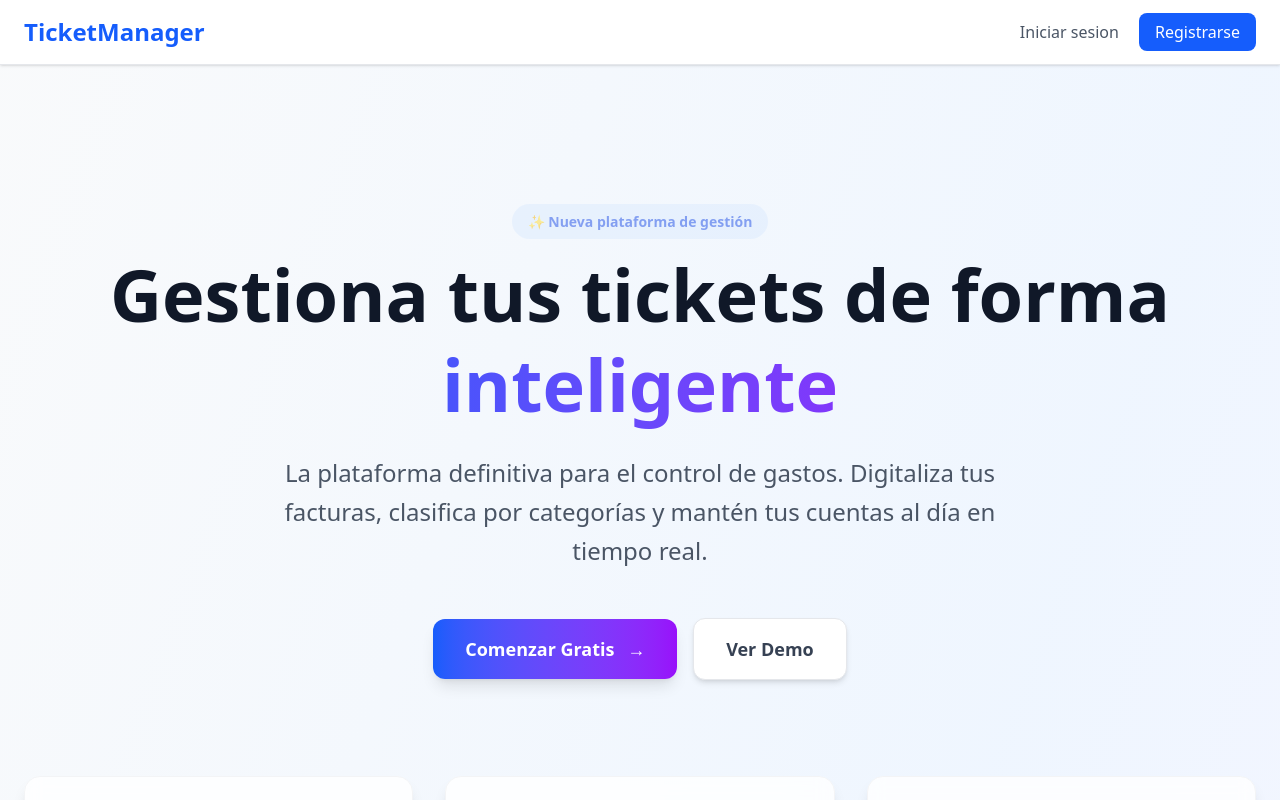
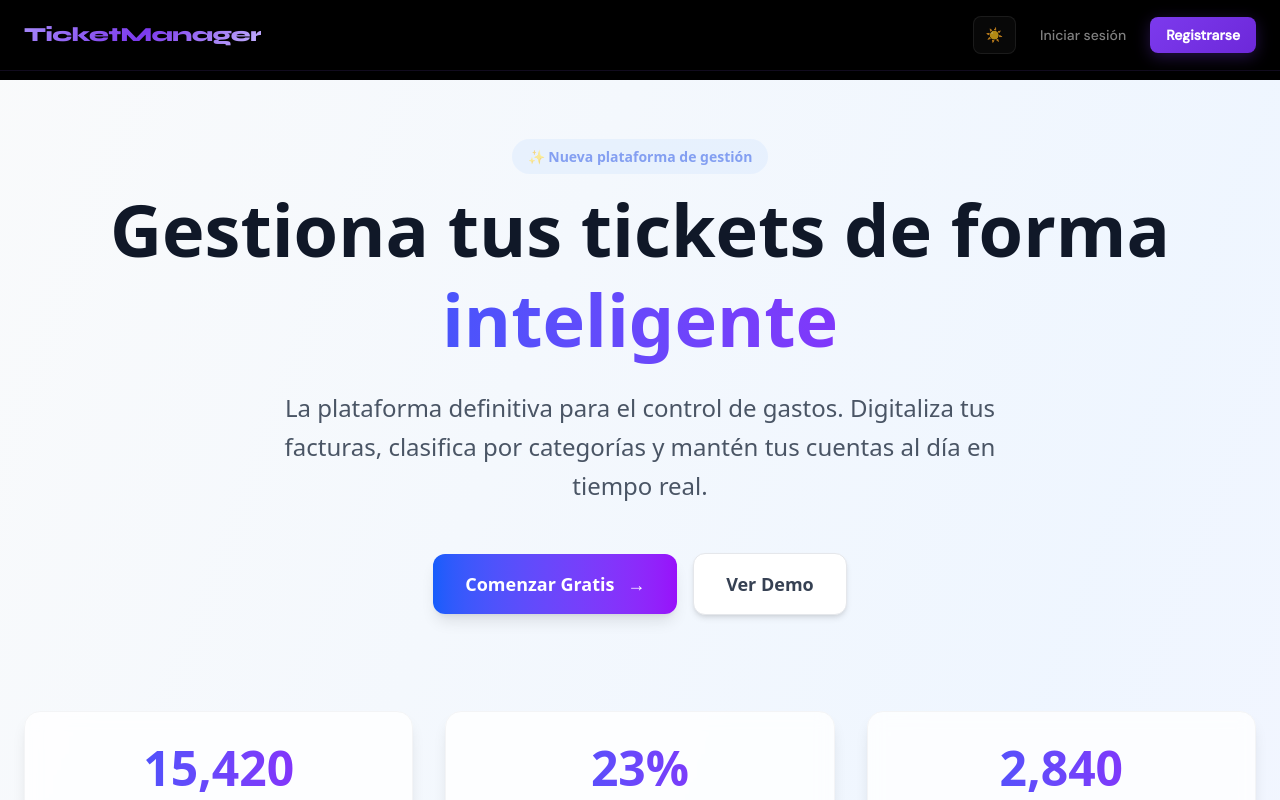
Before and after one commit to EfrenTC/ticket-frontend, a Vue app: page / in a window 1280 px wide. Shown: the top 800 px of the page. Built offline with nearby package versions, Linux system fonts and the light colour scheme.

Commit message:
feat(Navbar): enhance navigation with theme toggle and improved layout

```diff
--- a/src/components/layout/Navbar.vue
+++ b/src/components/layout/Navbar.vue
@@ -2,10 +2,12 @@
 import { onMounted, ref, watch } from 'vue';
 import { useRoute, useRouter } from 'vue-router';
 import api from '../../services/api.service';
+import { useTheme } from '../../composables/useTheme';
 
 const isAuthenticated = ref(false);
 const route = useRoute();
 const router = useRouter();
+const { theme, toggleTheme } = useTheme();
 
 const syncAuth = () => {
   isAuthenticated.value = localStorage.getItem('isAuthenticated') === 'true';
@@ -28,37 +30,166 @@ watch(() => route.fullPath, syncAuth);
 </script>
 
 <template>
-  <nav class="bg-white border-b border-gray-200 py-4 px-6 flex justify-between items-center shadow-sm">
+  <nav class="navbar fixed top-0 left-0 right-0 z-50 py-4 px-6 flex justify-between items-center">
+    <!-- Logo -->
     <router-link
       :to="isAuthenticated ? { name: 'welcome' } : { name: 'home' }"
-      class="text-2xl font-bold text-blue-600 hover:opacity-80 transition-opacity"
+      class="logo text-xl font-extrabold tracking-tight transition-opacity hover:opacity-80"
     >
       TicketManager
     </router-link>
 
-    <div class="space-x-4">
+    <!-- Nav Links -->
+    <div class="flex items-center gap-1">
+      <button
+        type="button"
+        class="theme-btn mr-2 px-3 py-2 rounded-lg text-sm font-medium transition-all duration-200"
+        :aria-label="theme === 'dark' ? 'Cambiar a modo claro' : 'Cambiar a modo oscuro'"
+        @click="toggleTheme"
+      >
+        {{ theme === 'dark' ? '☀️' : '🌙' }}
+      </button>
+
       <template v-if="isAuthenticated">
-        <router-link to="/welcome" class="text-gray-600 hover:text-blue-600 font-medium">Inicio</router-link>
-        <router-link to="/tickets" class="text-gray-600 hover:text-blue-600 font-medium">Tickets</router-link>
-        <router-link to="/stats" class="text-gray-600 hover:text-blue-600 font-medium">Stats</router-link>
-        <router-link to="/profile" class="text-gray-600 hover:text-blue-600 font-medium">Perfil</router-link>
-        <router-link to="/operations" class="text-gray-600 hover:text-blue-600 font-medium">Módulos</router-link>
+        <router-link
+          v-for="link in [
+            { to: '/welcome',    label: 'Inicio'   },
+            { to: '/tickets',    label: 'Tickets'  },
+            { to: '/stats',      label: 'Stats'    },
+            { to: '/profile',    label: 'Perfil'   },
+            { to: '/operations', label: 'Módulos'  }
+          ]"
+          :key="link.to"
+          :to="link.to"
+          class="nav-link px-3 py-2 rounded-lg text-sm font-medium transition-all duration-200"
+        >
+          {{ link.label }}
+        </router-link>
+
         <button
           type="button"
-          class="bg-red-600 text-white px-4 py-2 rounded-lg hover:bg-red-700 transition"
+          class="logout-btn ml-3 px-4 py-2 rounded-lg text-sm font-medium transition-all duration-200"
           @click="handleLogout"
         >
-          Cerrar sesion
+          Cerrar sesión
         </button>
       </template>
+
       <template v-else>
-        <router-link to="/login" class="text-gray-600 hover:text-blue-600 font-medium">
-          Iniciar sesion
+        <router-link
+          to="/login"
+          class="nav-link px-3 py-2 rounded-lg text-sm font-medium transition-all duration-200"
+        >
+          Iniciar sesión
         </router-link>
-        <router-link to="/register" class="bg-blue-600 text-white px-4 py-2 rounded-lg hover:bg-blue-700 transition">
+        <router-link
+          to="/register"
+          class="register-btn ml-2 px-4 py-2 rounded-lg text-sm font-semibold transition-all duration-200"
+        >
           Registrarse
         </router-link>
       </template>
     </div>
   </nav>
 </template>
+
+<style scoped>
+@import url('https://fonts.googleapis.com/css2?family=Syne:wght@400;600;700;800&family=DM+Sans:wght@300;400;500&display=swap');
+
+* { font-family: 'DM Sans', sans-serif; }
+
+.navbar {
+  background: rgba(0, 0, 0, 0.7);
+  border-bottom: 1px solid rgba(139, 92, 246, 0.12);
+  backdrop-filter: blur(20px);
+  -webkit-backdrop-filter: blur(20px);
+}
+
+.logo {
+  font-family: 'Syne', sans-serif;
+  background: linear-gradient(135deg, #a78bfa 0%, #7c3aed 50%, #c4b5fd 100%);
+  -webkit-background-clip: text;
+  -webkit-text-fill-color: transparent;
+  background-clip: text;
+}
+
+.nav-link {
+  color: rgba(255, 255, 255, 0.5);
+}
+.nav-link:hover {
+  color: rgba(255, 255, 255, 0.9);
+  background: rgba(255, 255, 255, 0.04);
+}
+.nav-link.router-link-active {
+  color: #a78bfa;
+  background: rgba(124, 58, 237, 0.1);
+}
+
+.theme-btn {
+  color: rgba(255, 255, 255, 0.7);
+  border: 1px solid rgba(255, 255, 255, 0.08);
+  background: rgba(255, 255, 255, 0.03);
+}
+.theme-btn:hover {
+  color: rgba(255, 255, 255, 0.95);
+  border-color: rgba(139, 92, 246, 0.35);
+  background: rgba(124, 58, 237, 0.14);
+}
+
+.logout-btn {
+  color: rgba(255, 255, 255, 0.5);
+  border: 1px solid rgba(255, 255, 255, 0.08);
+}
+.logout-btn:hover {
+  color: #fca5a5;
+  border-color: rgba(248, 113, 113, 0.3);
+  background: rgba(239, 68, 68, 0.08);
+}
+
+.register-btn {
+  background: linear-gradient(135deg, #7c3aed 0%, #6d28d9 100%);
+  color: white;
+  box-shadow: 0 4px 16px rgba(124, 58, 237, 0.3);
+}
+.register-btn:hover {
+  box-shadow: 0 6px 24px rgba(124, 58, 237, 0.45);
+  transform: translateY(-1px);
+}
+
+:global(body.theme-light) .navbar {
+  background: rgba(255, 255, 255, 0.86);
+  border-bottom: 1px solid rgba(124, 58, 237, 0.18);
+}
+
+:global(body.theme-light) .nav-link {
+  color: rgba(31, 41, 55, 0.7);
+}
+
+:global(body.theme-light) .nav-link:hover {
+  color: rgba(17, 24, 39, 0.95);
+  background: rgba(124, 58, 237, 0.08);
+}
+
+:global(body.theme-light) .logout-btn {
+  color: rgba(55, 65, 81, 0.85);
+  border: 1px solid rgba(55, 65, 81, 0.16);
+}
+
+:global(body.theme-light) .logout-btn:hover {
+  color: #dc2626;
+  border-color: rgba(220, 38, 38, 0.26);
+  background: rgba(239, 68, 68, 0.1);
+}
+
+:global(body.theme-light) .theme-btn {
+  color: rgba(31, 41, 55, 0.82);
+  border: 1px solid rgba(124, 58, 237, 0.2);
+  background: rgba(124, 58, 237, 0.06);
+}
+
+:global(body.theme-light) .theme-btn:hover {
+  color: rgba(17, 24, 39, 0.95);
+  border-color: rgba(124, 58, 237, 0.4);
+  background: rgba(124, 58, 237, 0.12);
+}
+</style>
```
